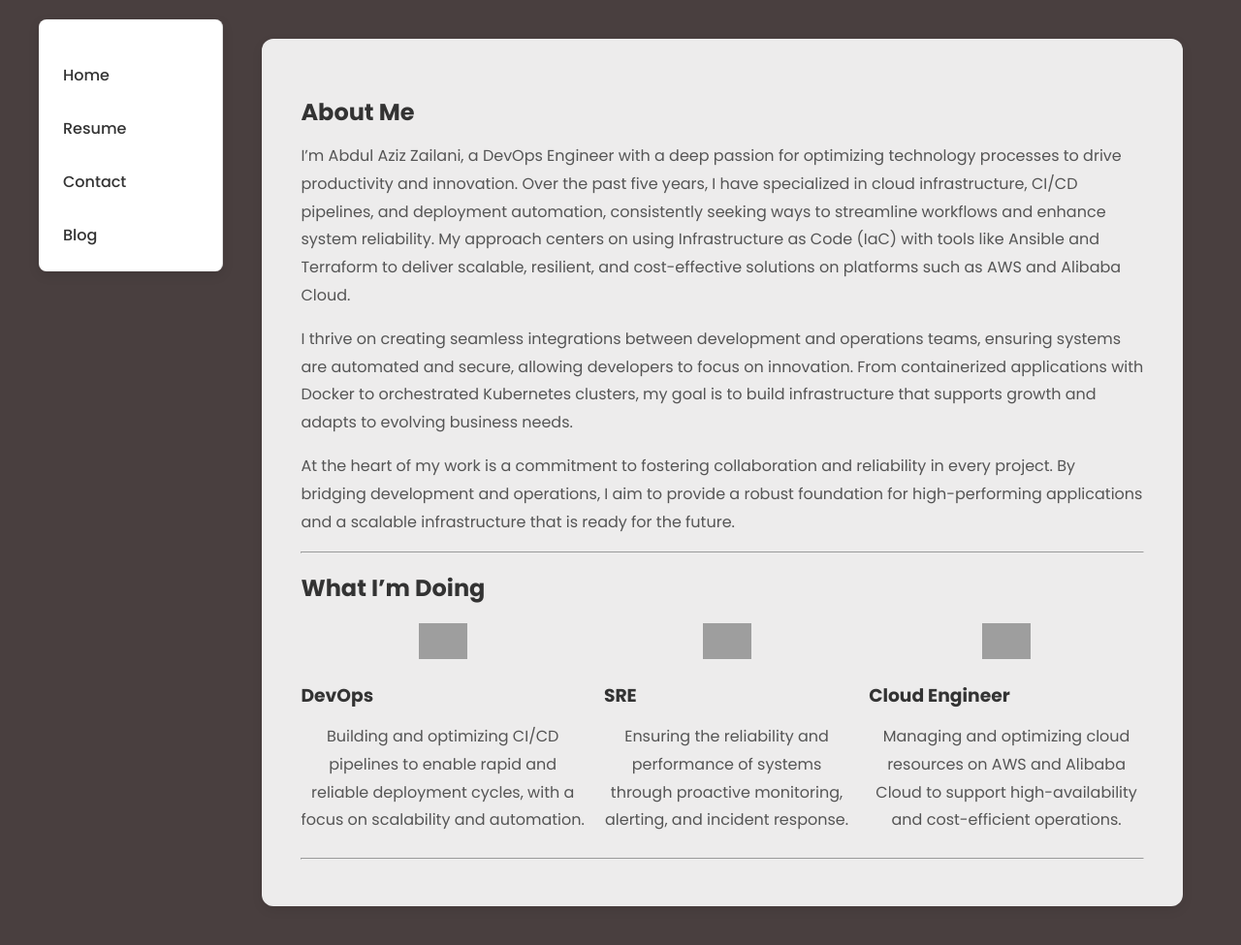
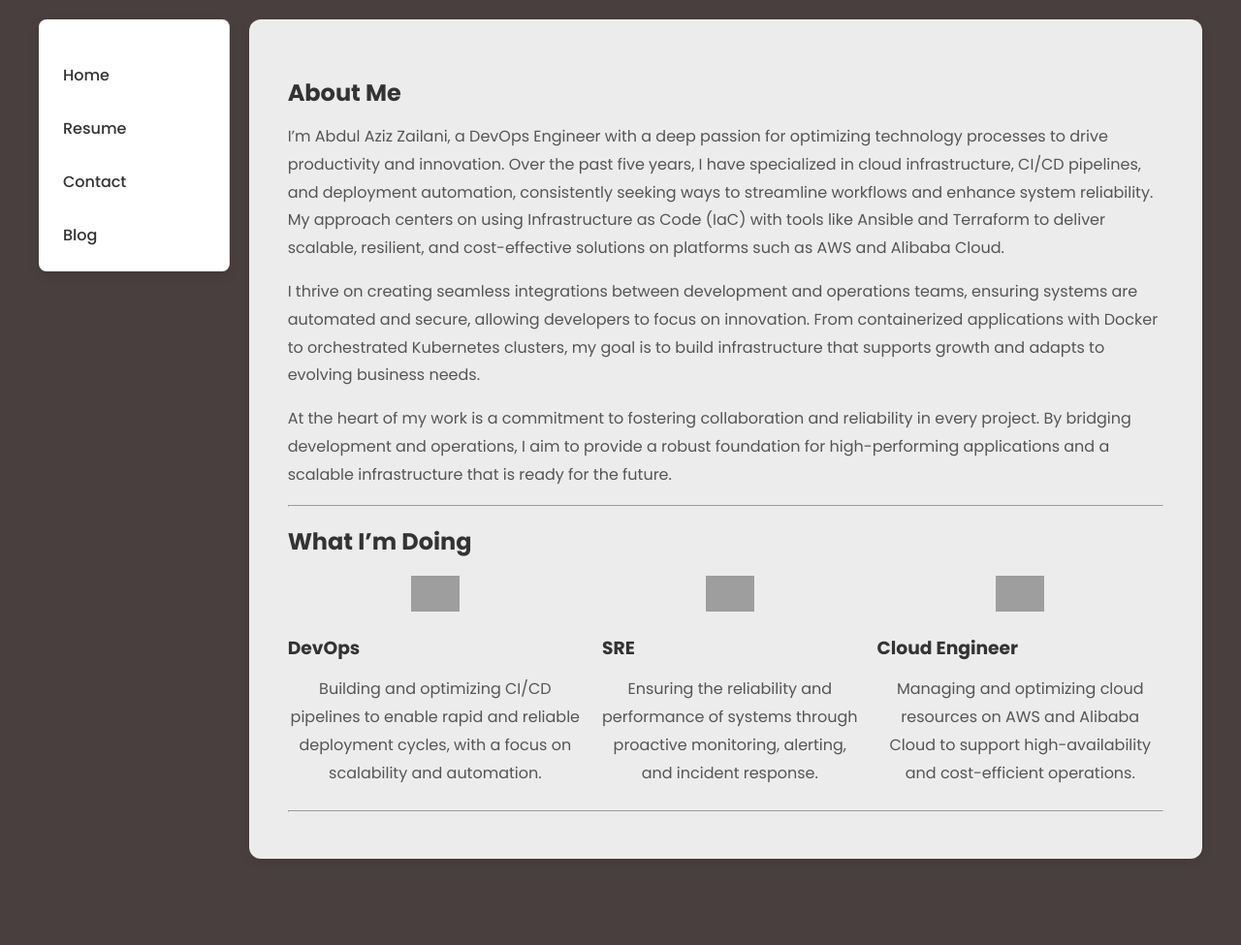
Before and after one commit to azizzailani/azizzailani.github.io, a Jekyll site: the page built from index.md, in a window 1280 px wide. Shown: the whole page at 97% size. Built offline with Jekyll 4.4.1, drawn with Linux system fonts in a browser that asks for light colours; after the commit the page ends 906 px from its top, so only the background shows below that; grey boxes are pictures that could not be loaded.

Commit message:
💄 style: adjust padding and margin in CSS for different screen sizes

```diff
--- a/assets/css/style.css
+++ b/assets/css/style.css
@@ -24,13 +24,11 @@
 /* Header Mengambang */
 header {
     width: 220px;
-    /* Lebar header lebih besar untuk navigasi yang lebih baik */
     background-color: #ffffff;
     padding: 15px;
     border-right: 1px solid #ddd;
     border-radius: 8px;
     box-shadow: 0 4px 12px rgba(0, 0, 0, 0.1);
-    /* Bayangan lebih kuat */
     position: sticky;
     top: 20px;
     align-self: flex-start;
@@ -49,27 +47,26 @@
     text-decoration: none;
     font-weight: 500;
     padding: 10px;
-    /* Padding sedikit lebih besar */
     border-radius: 5px;
     transition: background 0.3s, transform 0.3s;
-    /* Tambahkan efek transform */
 }
 
 nav a:hover {
     background: rgba(0, 0, 0, 0.05);
     transform: scale(1.02);
-    /* Efek zoom saat hover */
 }
 
 /* Konten Utama */
 main {
     width: 100%;
-    padding: 40px; /* Tambahkan padding lebih besar */
+    padding: 40px;
+    /* Padding yang sama seperti sebelumnya */
     background-color: rgba(255, 255, 255, 0.9);
     border-radius: 12px;
     box-shadow: 0 4px 12px rgba(0, 0, 0, 0.08);
     text-align: left;
-    margin: 20px; /* Tambahkan margin untuk memberi ruang dari tepi layar */
+    margin: 0;
+    /* Menghapus margin agar sejajar */
 }
 
 /* Judul Seksi */
@@ -95,7 +92,6 @@
     margin-bottom: 10px;
     line-height: 1.3;
     text-align: left;
-    /* Tetap rata kiri */
 }
 
 p,
@@ -111,9 +107,12 @@
         flex-direction: column;
         align-items: center;
     }
+
     main {
-        padding: 20px; /* Padding lebih kecil pada tampilan mobile */
-        margin: 10px; /* Margin lebih kecil pada tampilan mobile */
+        padding: 20px;
+        /* Padding lebih kecil pada tampilan mobile */
+        margin: 10px;
+        /* Margin lebih kecil pada tampilan mobile */
     }
 
     header {
```
